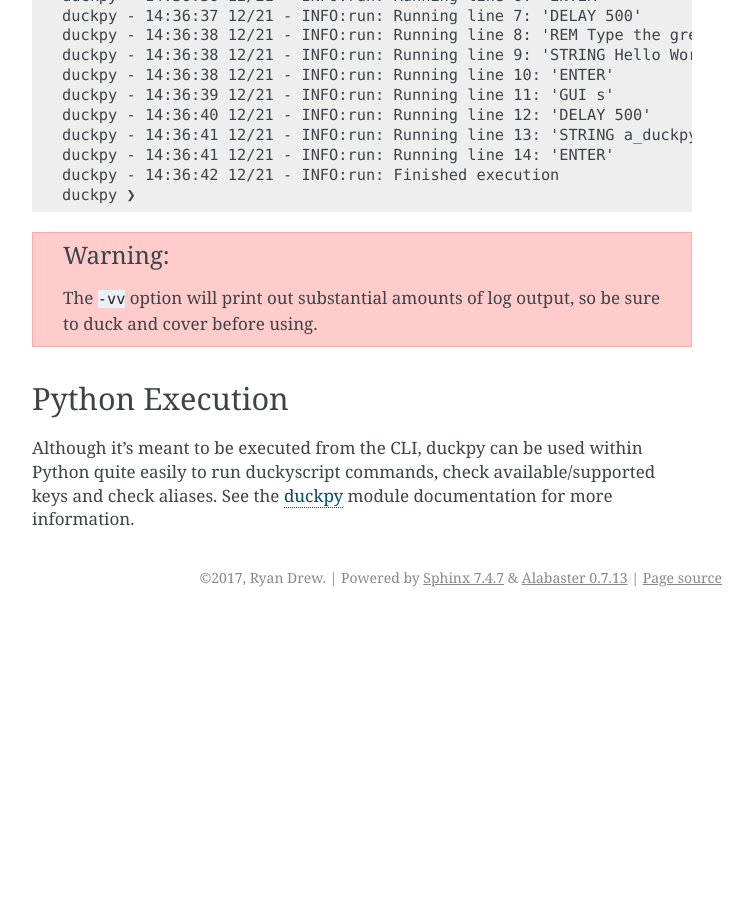
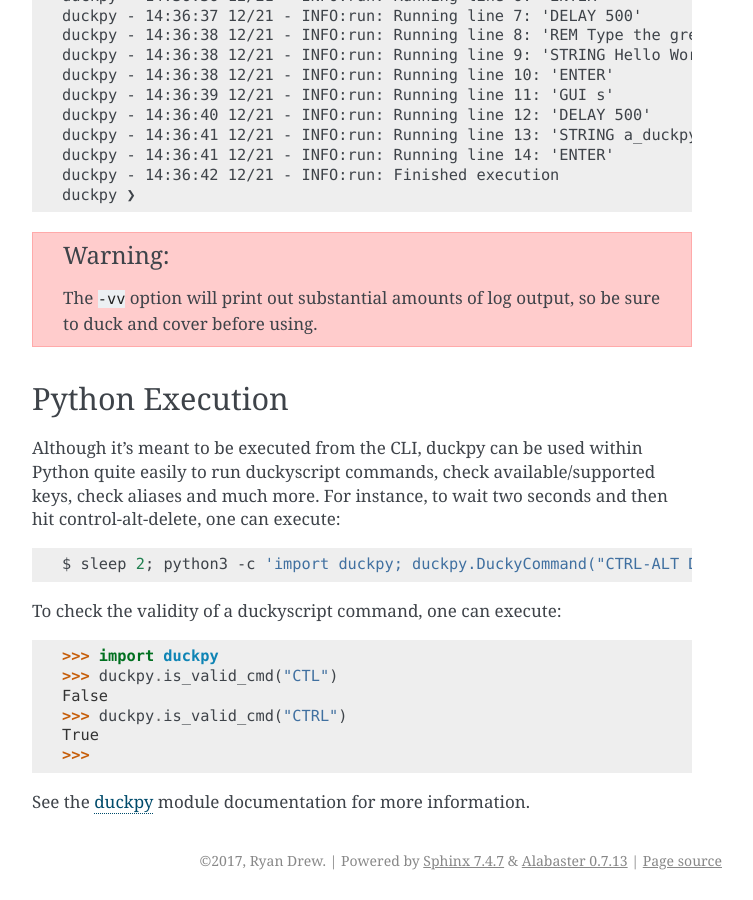
Before and after one commit to learnitall/duckpy, a Sphinx documentation site: the page built from docs/usage.rst, in a window 1280 px wide and 900 px high, scrolled down 2200 px. Shown: the whole window, without its empty margins (388-1141 px from the left). Built offline with Sphinx 7.4.7, drawn with Linux system fonts in a browser that asks for light colours; before the commit the page ends 2817 px from its top, so only the background shows below that.

Commit message:
Improved explanations of some areas in docs

```diff
--- a/README.rst
+++ b/README.rst
@@ -25,8 +25,8 @@
 
 .. Description
 
-Meant for those looking to escape the tedious workings involved in the
-testing of `duckyscripts
+Initially created to help those looking to escape the tedious workings
+involved in testing and writing `duckyscripts
 <https://github.com/hak5darren/USB-Rubber-Ducky/wiki/Duckyscript>`_ for hak5's
 `Rubber Ducky <https://hakshop.com/products/usb-rubber-ducky-deluxe>`_, duckpy
 is capable of executing duckyscript right on a target machine by translating
@@ -36,4 +36,4 @@
 .. landing_marker_end
 
 Documentation can be found on `readthedocs
-<https://duckpy.readthedocs.io/en/latest>`_
+<https://duckpy.readthedocs.io/en/latest>`_.
--- a/docs/changelog.rst
+++ b/docs/changelog.rst
@@ -1,6 +1,9 @@
 Changelog
 =========
 
+* :support:`-` Improved clarity of documentation by elaborating in areas that
+  were lacking an explanation and by slightly changing the wording in some
+  areas.
 * :release:`0.1.1 <2017-12-18>`
 * :support:`-` Created initial documentation (this involved refactoring the
   README).
--- a/docs/contact.rst
+++ b/docs/contact.rst
@@ -7,4 +7,5 @@
 clarity and detail is always appreciated.
 
 Any other questions, comments, concerns, requests, etc. can be send to the
-developer directly (Ryan Drew) at ``developforlizardz@gmail.com``. Thanks!
+developer directly (Ryan Drew) at ``developforlizardz@gmail.com``. Feedback is
+always welcomed! Thanks!
--- a/docs/usage.rst
+++ b/docs/usage.rst
@@ -137,5 +137,22 @@
 
 Although it's meant to be executed from the CLI, duckpy can be used within
 Python quite easily to run duckyscript commands, check available/supported
-keys and check aliases. See the `duckpy <duckpy.html>`_ module documentation
-for more information.
+keys, check aliases and much more. For instance, to wait two seconds and then
+hit control-alt-delete, one can execute:
+
+.. code-block:: bash
+
+   $ sleep 2; python3 -c 'import duckpy; duckpy.DuckyCommand("CTRL-ALT DELETE").execute()'
+
+To check the validity of a duckyscript command, one can execute:
+
+.. code-block:: python
+
+   >>> import duckpy
+   >>> duckpy.is_valid_cmd("CTL")
+   False
+   >>> duckpy.is_valid_cmd("CTRL")
+   True
+   >>>
+
+See the `duckpy <duckpy.html>`_ module documentation for more information.
```
Also changed, not shown: 1 other file.
